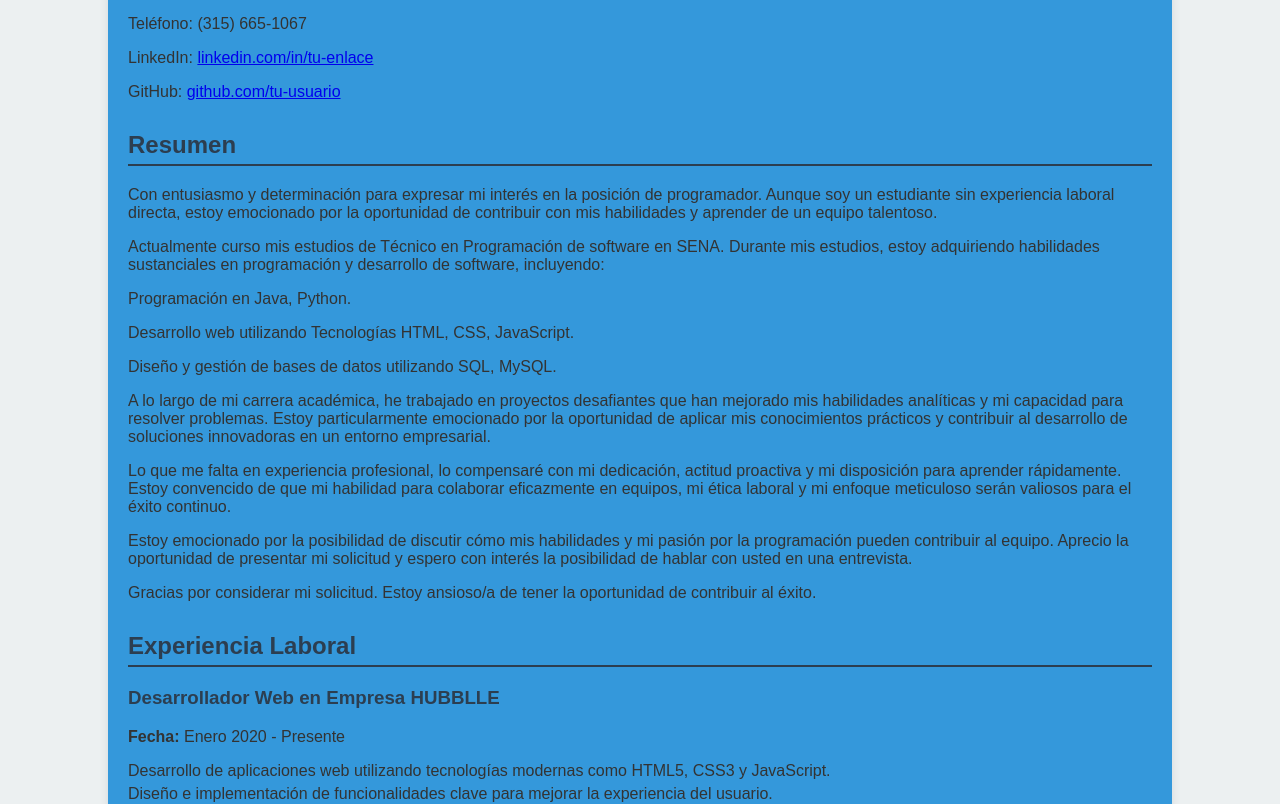
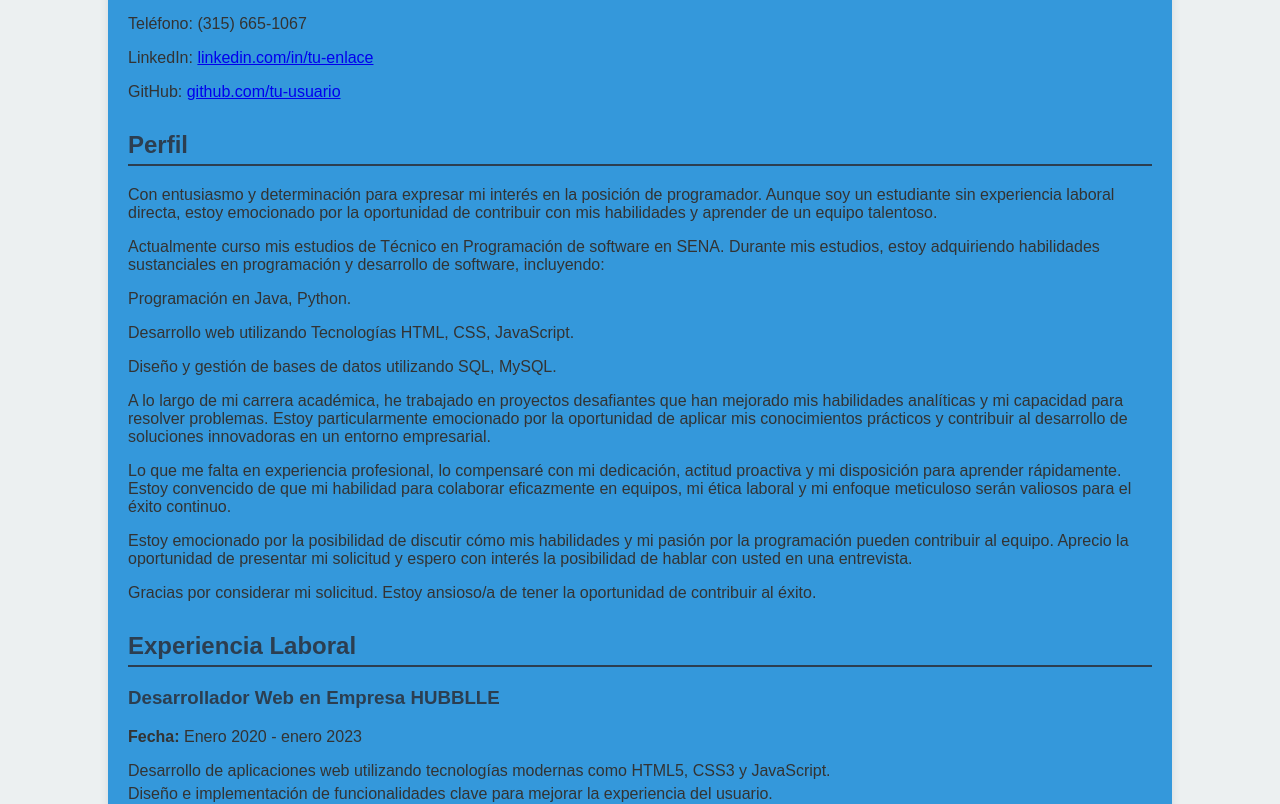
Before and after one commit to Jeffry-to/my_Curr-culum, a plain HTML site: page index.html in a window 1280 px wide. Shown: the part 345-1149 px from the top of the page. Drawn offline with nearby package versions, Linux system fonts and the light colour scheme.

Commit message:
segundo cambio

```diff
--- a/index.html
+++ b/index.html
@@ -28,7 +28,7 @@
         </div>
 
         <div class="section">
-            <h2>Resumen</h2>
+            <h2>Perfil</h2>
             <p>Con entusiasmo y determinación para expresar mi interés en la posición de programador. Aunque soy un estudiante sin experiencia laboral directa, estoy emocionado por la oportunidad de contribuir con mis habilidades y aprender de un equipo talentoso.</p>
             <p>
                 Actualmente curso mis estudios de Técnico en Programación de software en SENA. Durante mis estudios, estoy adquiriendo habilidades sustanciales en programación y desarrollo de software, incluyendo:
@@ -61,7 +61,7 @@
 
             <div class="experience">
                 <h3>Desarrollador Web en Empresa HUBBLLE</h3>
-                <p><strong>Fecha:</strong> Enero 2020 - Presente</p>
+                <p><strong>Fecha:</strong> Enero 2020 - enero 2023</p>
                 <ul>
                     <li>Desarrollo de aplicaciones web utilizando tecnologías modernas como HTML5, CSS3 y JavaScript.</li>
                     <li>Diseño e implementación de funcionalidades clave para mejorar la experiencia del usuario.</li>
```
